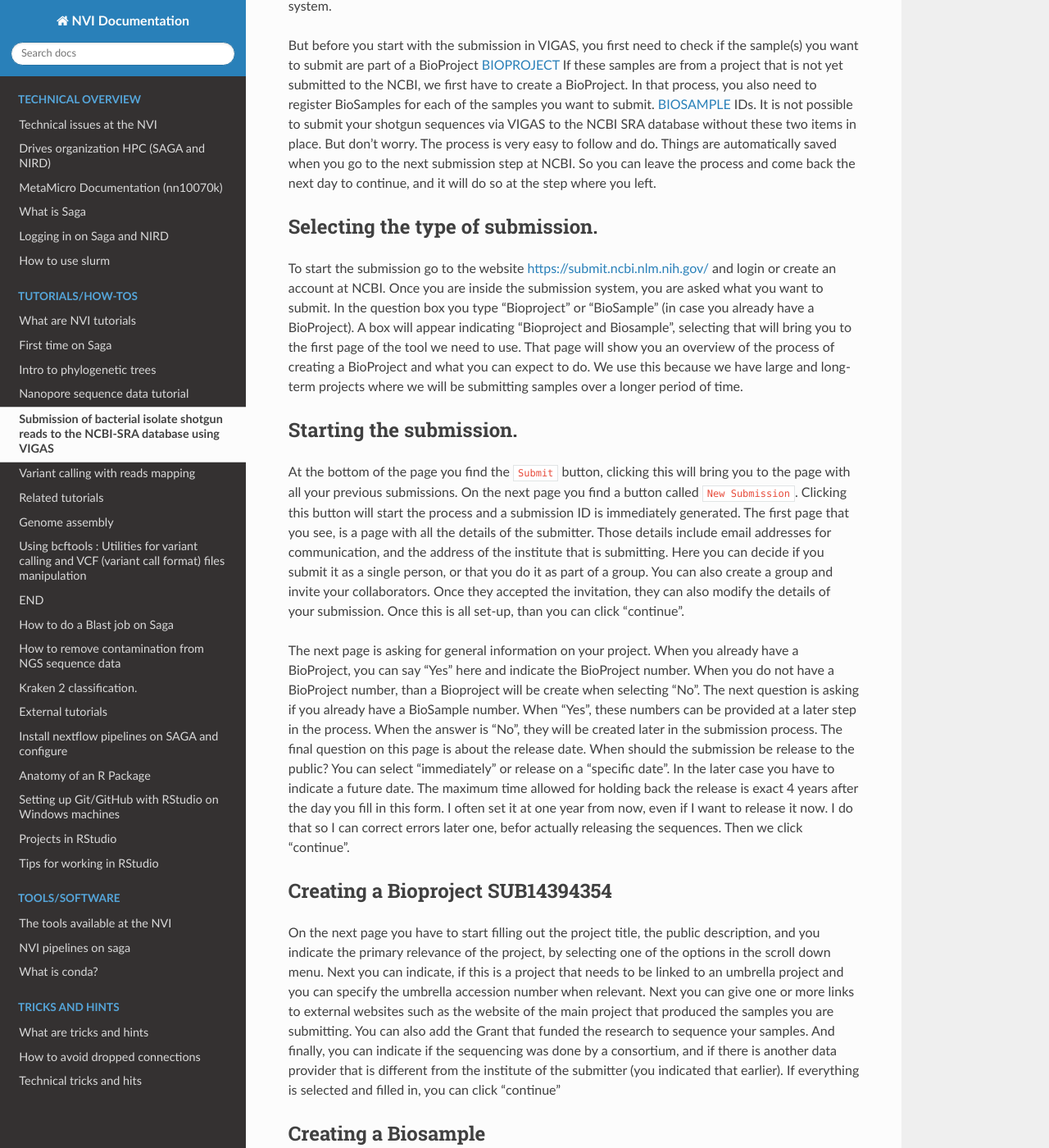
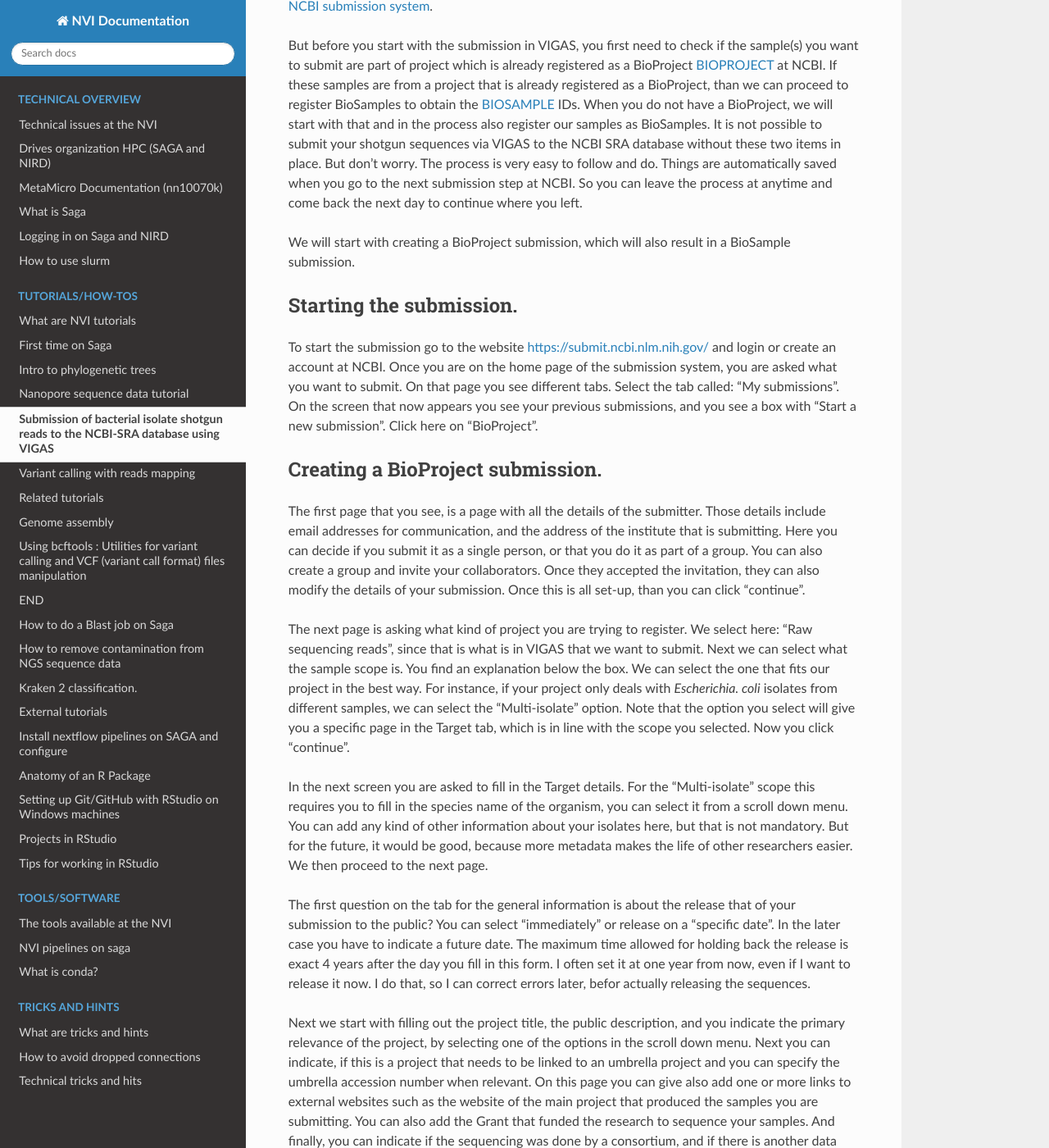
Before and after one commit to NorwegianVeterinaryInstitute/nvi-documentation, a Sphinx documentation site: the page built from docs/source/tutorials/Submission_to_NCBI.md, in a window 1280 px wide and 1400 px high, scrolled down 345 px. Shown: the whole window at 82% size. Built offline with Sphinx 7.4.7 and the Read the Docs theme 2.0.0, drawn with Linux system fonts in a browser that asks for light colours; pages that are not in the unit, such as notebooks, are missing from menus; some of the changed text lies outside the part shown.

Commit message:
Wrote the text for the bioproject submission on Submission_to_NCBI.md

```diff
--- a/docs/source/tutorials/Submission_to_NCBI.md
+++ b/docs/source/tutorials/Submission_to_NCBI.md
@@ -1,31 +1,58 @@
 # Submission of bacterial isolate shotgun reads to the NCBI-SRA database using VIGAS
 
-In the NVI VIGAS system it is possible to submit the shotgun reads of one or multiple isolates to the NCBI Short Read Archive (SRA) so that you can get accession numbers for these and the sequencing data becomes public. Note, that you can not submit the genome sequences to the NCBI genbank database through the VIGAS portal. To do that you have to use the NCBI submission system.
+The NVI VIGAS system gives you the possibility to submit the shotgun reads of one or multiple isolates directly to the NCBI Short Read Archive (SRA) so that you can get accession numbers for these and the sequencing data becomes public. Note, that you can not submit the genome sequences to the NCBI genbank database through the VIGAS portal. To do that you have to use the [NCBI submission system](https://submit.ncbi.nlm.nih.gov/).
 
-But before you start with the submission in VIGAS, you first need to check if the sample(s) you want to submit are part of a BioProject [BIOPROJECT](https://www.ncbi.nlm.nih.gov/bioproject/) If these samples are from a project that is not yet submitted to the NCBI, we first have to create a BioProject. In that process, you also need to register BioSamples for each of the samples you want to submit. [BIOSAMPLE](https://www.ncbi.nlm.nih.gov/biosample/docs/) IDs. It is not possible to submit your shotgun sequences via VIGAS to the NCBI SRA database without these two items in place. But don't worry. The process is very easy to follow and do. Things are automatically saved when you go to the next submission step at NCBI. So you can leave the process and come back the next day to continue, and it will do so at the step where you left.
+But before you start with the submission in VIGAS, you first need to check if the sample(s) you want to submit are part of project which is already registered as a BioProject [BIOPROJECT](https://www.ncbi.nlm.nih.gov/bioproject/) at NCBI. If these samples are from a project that is already registered as a BioProject, than we can proceed to register BioSamples to obtain the [BIOSAMPLE](https://www.ncbi.nlm.nih.gov/biosample/docs/) IDs.
+When you do not have a BioProject, we will start with that and in the process also register our samples as BioSamples. It is not possible to submit your shotgun sequences via VIGAS to the NCBI SRA database without these two items in place. But don't worry. The process is very easy to follow and do. Things are automatically saved when you go to the next submission step at NCBI. So you can leave the process at anytime and come back the next day to continue where you left.
 
-## Selecting the type of submission.
-To start the submission go to the website [https://submit.ncbi.nlm.nih.gov/](https://submit.ncbi.nlm.nih.gov/) and login or create an account at NCBI. Once you are inside the submission system, you are asked what you want to submit.
+We will start with creating a BioProject submission, which will also result in a BioSample submission.
+
+## Starting the submission.
+To start the submission go to the website [https://submit.ncbi.nlm.nih.gov/](https://submit.ncbi.nlm.nih.gov/) and login or create an account at NCBI. Once you are on the home page of the submission system, you are asked what you want to submit. On that page you see different tabs. Select the tab called: "My submissions". On the screen that now appears you see your previous submissions, and you see a box with "Start a new submission". Click here on "BioProject".
+
+## Creating a BioProject submission.
+The first page that you see, is a page with all the details of the submitter. Those details include email addresses for communication, and the address of the institute that is submitting. Here you can decide if you submit it as a single person, or that you do it as part of a group. You can also create a group and invite your collaborators. Once they accepted the invitation, they can also modify the details of your submission.
+Once this is all set-up, than you can click "continue".
+
+The next page is asking what kind of project you are trying to register. We select here: "Raw sequencing reads", since that is what is in VIGAS that we want to submit. Next we can select what the sample scope is. You find an explanation below the box. We can select the one that fits our project in the best way. For instance, if your project only deals with _Escherichia. coli_ isolates from different samples, we can select the "Multi-isolate" option. Note that the option you select will give you a specific page in the Target tab, which is in line with the scope you selected. Now you click "continue".
+
+In the next screen you are asked to fill in the Target details. For the "Multi-isolate" scope this requires you to fill in the species name of the organism, you can select it from a scroll down menu. You can add any kind of other information about your isolates here, but that is not mandatory. But for the future, it would be good, because more metadata makes the life of other researchers easier. We then proceed to the next page.
+
+The first question on the tab for the general information is about the release that of your submission to the public? You can select "immediately" or release on a "specific date". In the later case you have to indicate a future date. The maximum time allowed for holding back the release is exact 4 years after the day you fill in this form. I often set it at one year from now, even if I want to release it now. I do that, so I can correct errors later, befor actually releasing the sequences.
+
+Next we start with filling out the project title, the public description, and you indicate the primary relevance of the project, by selecting one of the options in the scroll down menu. Next you can indicate, if this is a project that needs to be linked to an umbrella project and you can specify the umbrella accession number when relevant.
+On this page you can give also add one or more links to external websites such as the website of the main project that produced the samples you are submitting. You can also add the Grant that funded the research to sequence your samples. And finally, you can indicate if the sequencing was done by a consortium, and if there is another data provider that is different from the institute of the submitter (you indicated that earlier).
+If everything is selected and filled in, you can click "continue". At this point all information for a new BioProject is registered.
+
+On the fifth tab, called BioSample, we are asked to either fill in the IDs of existing BioSamples. If you only one to register a single sample, than you can do that here. In case you want to register multiple samples, than you click "continue" to finish registering the BioProject.
+
+This will bring you to a page to register publications that are associated with the project and the samples you want to submit. Note, you can also register those later. Continue!.
+And then you are at the final page of the BioProject submission. Review everything and click the submit button to generate the BioProject ID. Note, after this step, you can no longer delete the BioProject yourself, but you can modify the details using the "Manage data" box.
+
+## Creating a BioSample submission.
+
+Next, you are asked if you are submitting a single sample or multiple samples. Select what fits your submission.
+
+On the third tan, we have to select the right sample type. If you know the species of your bacterium, then you can use that to select the right information packages. If your organism was identified during a a disease outbreak then select "Pathogen". If your organisms was obtained during surveillance than select "One Health Enteric"species for those organisms. For the rest of organisms select the package "MIGS Cultured Bacterial/Archaeal". You should have good arguments if you want to select the package "Microbe", but we would not recommend it.
+
+
 In the question box you type "Bioproject" or "BioSample" (in case you already have a BioProject). A box will appear indicating "Bioproject and Biosample", selecting that will bring you to the first page of the tool we need to use.
-That page will show you an overview of the process of creating a BioProject and what you can expect to do. We use this because we have large and long-term projects where we will be submitting samples over a longer period of time.
+That page will show you an overview of the process of creating a BioProject and what you can expect to do. We use this because we mostly have large and long-term projects where we will be submitting samples over a longer period of time.
 
 ## Starting the submission.
 At the bottom of the page you find the `Submit` button, clicking this will bring you to the page with all your previous submissions. On the next page you find a button called `New Submission`. Clicking this button will start the process and a submission ID is immediately generated.
-The first page that you see, is a page with all the details of the submitter. Those details include email addresses for communication, and the address of the institute that is submitting. Here you can decide if you submit it as a single person, or that you do it as part of a group. You can also create a group and invite your collaborators. Once they accepted the invitation, they can also modify the details of your submission.
-Once this is all set-up, than you can click "continue".
 
-The next page is asking for general information on your project. When you already have a BioProject, you can say "Yes" here and indicate the BioProject number. When you do not have a BioProject number, than a Bioproject will be create when selecting "No".
-The next question is asking if you already have a BioSample number. When "Yes", these numbers can be provided at a later step in the process. When the answer is "No", they will be created later in the submission process.
-The final question on this page is about the release date. When should the submission be release to the public? You can select "immediately" or release on a "specific date". In the later case you have to indicate a future date. The maximum time allowed for holding back the release is exact 4 years after the day you fill in this form. I often set it at one year from now, even if I want to release it now. I do that so I can correct errors later one, befor actually releasing the sequences.
-Then we click "continue".
 
-## Creating a Bioproject SUB14394354
-On the next page you have to start filling out the project title, the public description, and you indicate the primary relevance of the project, by selecting one of the options in the scroll down menu. Next you can indicate, if this is a project that needs to be linked to an umbrella project and you can specify the umbrella accession number when relevant.
-Next you can give one or more links to external websites such as the website of the main project that produced the samples you are submitting. You can also add the Grant that funded the research to sequence your samples. And finally, you can indicate if the sequencing was done by a consortium, and if there is another data provider that is different from the institute of the submitter (you indicated that earlier).
-If everything is selected and filled in, you can click "continue"
+
+
+
+
+
+
+
 
 ## Creating a Biosample
-At the next page, we will select the right sample type. If you know the species of your bacterium, then you can use that to select the right information packages. If your organism was identified during a a disease outbreak then select "Pathogen". If your organisms was obtained during surveillance than select "One Health Enteric"species for those organisms. For the rest of organisms select the package "MIGS Cultured Bacterial/Archaeal". You should have good arguments if you want to select the package "Microbe", but we would not recommend it.
+At the next page, we are asked to fill in the BioSample IDs for the samples we want to submit. In the case you do not have those, you can click continue, and you are transferred to the system for the submission of BioSamples. On the first page, you have to indicate the release date for your BioSample. Note that this can be later than the release date of the BioProject you registered previously.
 
 After the package selection you will be asked how you want to fill in the Biosample attributes. For a single sample select the build-in table editor, but for multiple isolates you have to fill in an excel sheet (it is just quicker). In case of the later option you can download the excel sheet and fill in the field for all the isolates you want. Here you also need to fill in the Bioproject number for each isolate. **Note**, it is possible to indicate multiple bioprojects if an isolate is part of multiple different projects. In case of the "Pathogen" or the "One Health Enteric" options, you also have to option to add information on MIC values (https://www.ncbi.nlm.nih.gov/biosample/docs/antibiogram/).
 
```
